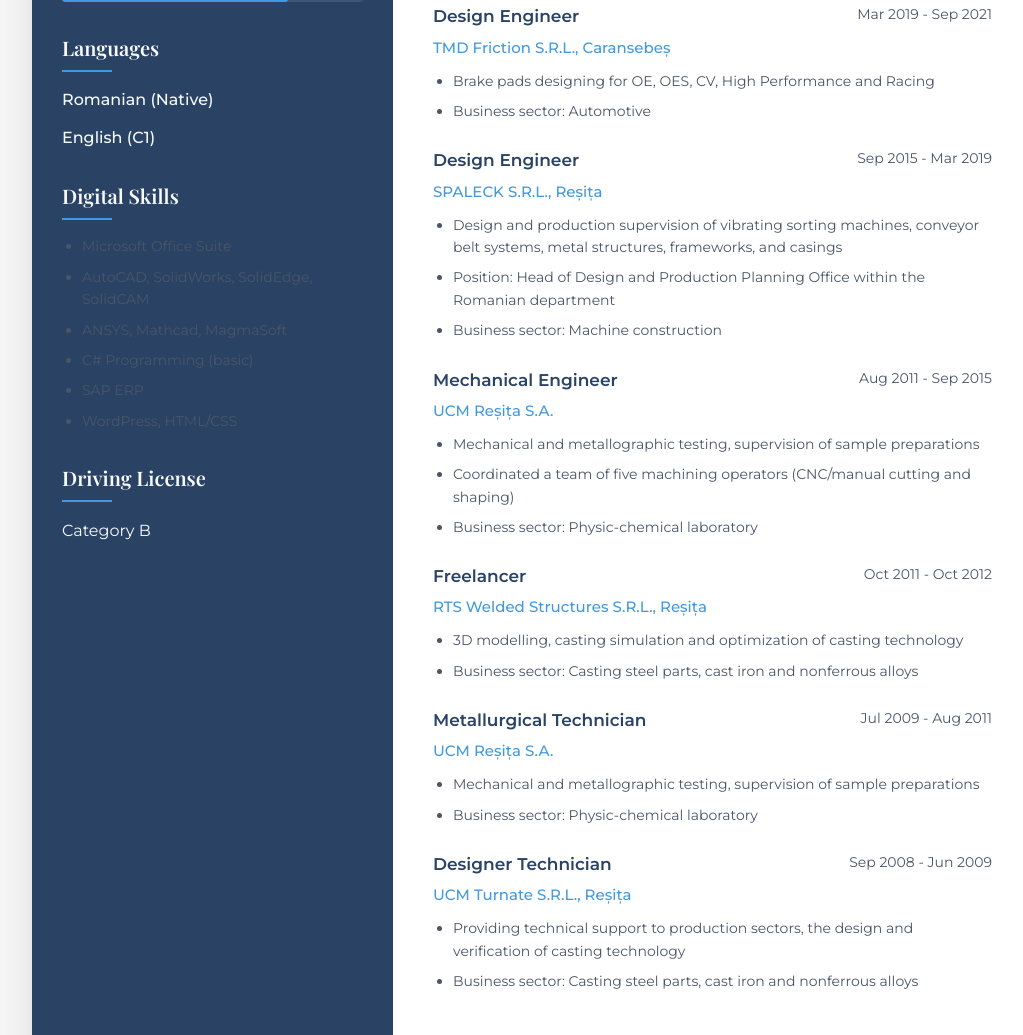
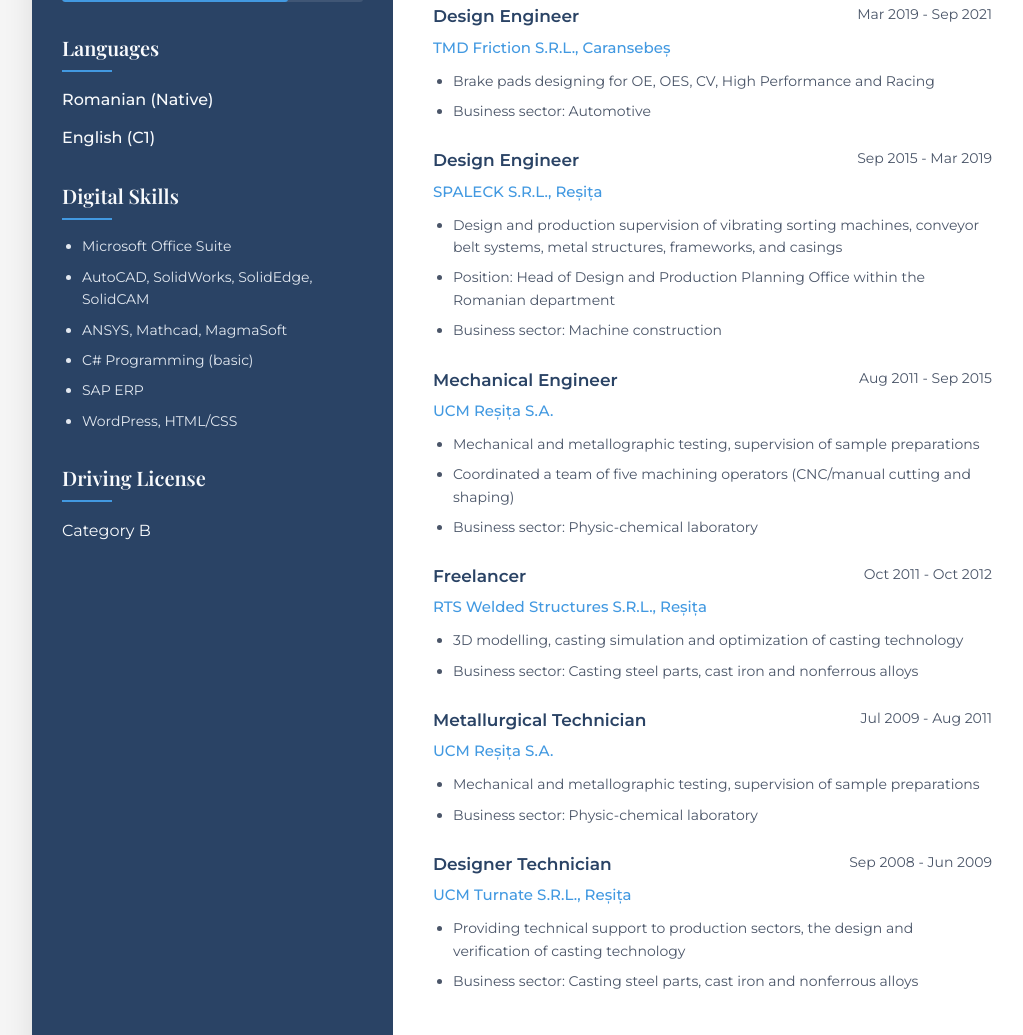
Before and after one commit to cristiantufisi/CV_Cristian_Tufisi, a plain HTML site: page index.html in a window 1280 px wide. Shown: the part 1076-2111 px from the top of the page, without its empty margins (108-1131 px from the left). Drawn offline with nearby package versions, Linux system fonts and the light colour scheme.

Commit message:
index.html

```diff
--- a/index.html
+++ b/index.html
@@ -104,7 +104,12 @@
             height: 2px;
             background: var(--secondary-color);
         }
-
+        .sidebar-section ul,
+        .sidebar-section ul li {
+        color: #e2e8f0 !important; /* Light blue-gray */
+        /* or for brighter text: */
+        /* color: #ffffff !important; */
+}
         .contact-info {
             margin-bottom: 25px;
         }
```
